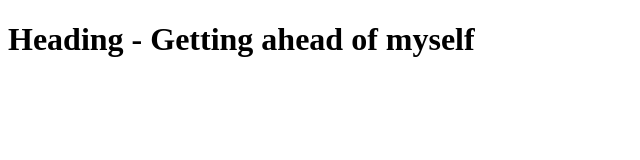
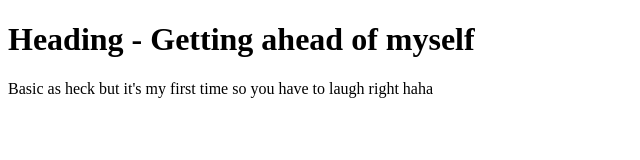
Before and after one commit to Obbshei/CS-160, a plain HTML site: page index.html in a window 1280 px wide. Shown: the whole page, without its empty margins (0-640 px from the left). Drawn offline with Linux system fonts and the light colour scheme.

Commit message:
Update index.html

```diff
--- a/index.html
+++ b/index.html
@@ -6,6 +6,7 @@
 <body>
 
 <h1>Heading - Getting ahead of myself</h1>
+<p>Basic as heck but it's my first time so you have to laugh right haha</p>
 
 </body>
 </html>
```
